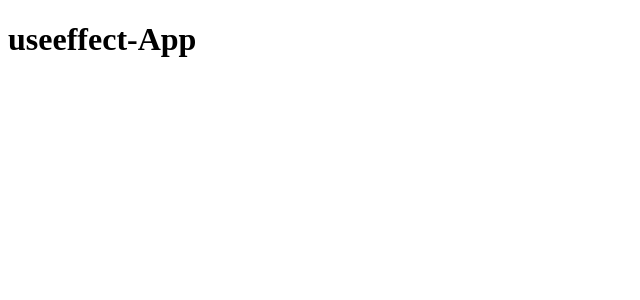
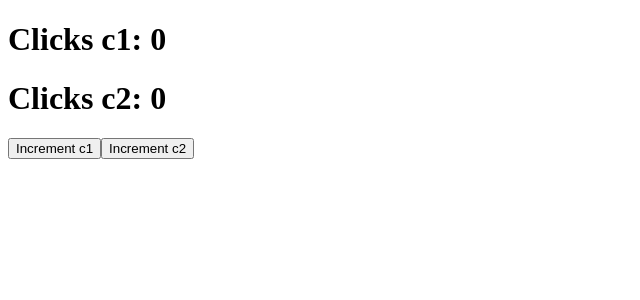
Before and after one commit to fabnupi23/useeffect-app, a React (Create React App) app: page / in a window 1280 px wide. Shown: the top 300 px of the page, without its empty margins (0-640 px from the left). Built offline with nearby package versions, Linux system fonts and the light colour scheme.

Commit message:
Creación de elementos

```diff
--- a/public/index.html
+++ b/public/index.html
@@ -24,7 +24,7 @@
       work correctly both with client-side routing and a non-root public URL.
       Learn how to configure a non-root public URL by running `npm run build`.
     -->
-    <title>React App</title>
+    <title>React useeffect App</title>
   </head>
   <body>
     <noscript>You need to enable JavaScript to run this app.</noscript>
--- a/src/App.js
+++ b/src/App.js
@@ -1,10 +1,11 @@
 import React from 'react';
+import {Lifecycle} from './Lifecycle';
 
 
 function App() {
   return (
     <div>
-      <h1>useeffect-App</h1>
+      <Lifecycle/>
     </div>
   );
 }
--- /dev/null
+++ b/src/Lifecycle.js
@@ -0,0 +1,23 @@
+import React, { useState } from 'react' //importamos el useState para poder crear un estado
+
+const Lifecycle = () => {
+    const [counter1, setCounter1] = useState(0);
+    const [counter2, setCounter2] = useState(0);
+
+  return (
+    <div>
+        <h1>Clicks c1: {counter1}</h1>
+        <h1>Clicks c2: {counter2}</h1>
+
+        <button onClick={() => setCounter1(counter1+1)}>
+            Increment c1
+        </button>
+
+        <button onClick={() => setCounter2(counter2+1)}>
+            Increment c2
+        </button>
+    </div>
+  )
+}
+
+export {Lifecycle}
```
Also changed, not shown: Documentacion/React_Useeffect_Documento.txt (added).
